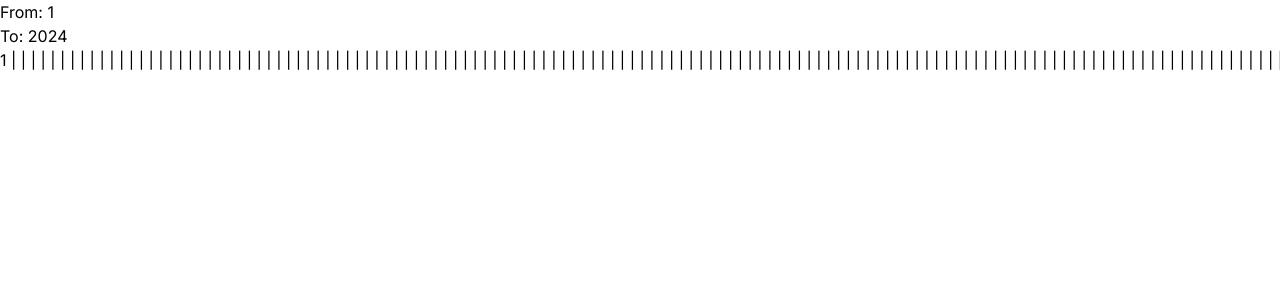
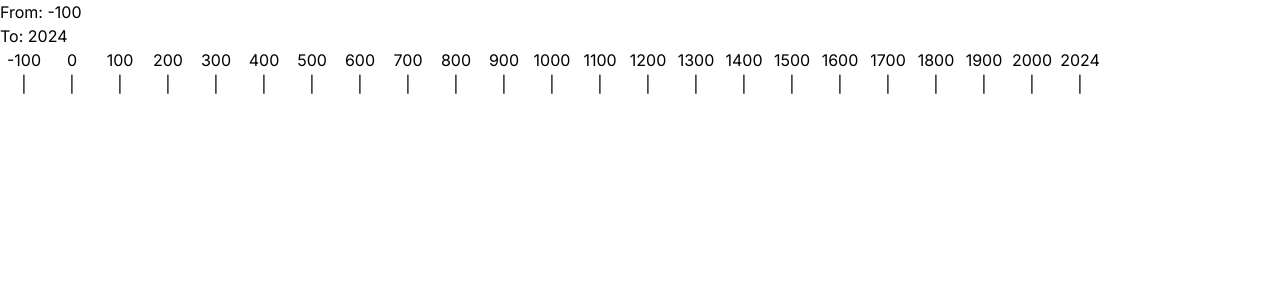
Before and after one commit to WattWozy/StoryLine, a Next.js app in the folder client/: page / in a window 1280 px wide. Shown: the top 300 px of the page. Built offline with nearby package versions, Linux system fonts and the light colour scheme.

Commit message:
slightly different approach

```diff
--- a/client/src/app/page.tsx
+++ b/client/src/app/page.tsx
@@ -3,7 +3,7 @@ import React from 'react'
 
 const Home = () => {
   return (
-    <Timeline from = {1}>
+    <Timeline from = {-100}>
 
     </Timeline>
   )
--- a/client/src/components/core/Timeline.tsx
+++ b/client/src/components/core/Timeline.tsx
@@ -5,15 +5,17 @@ interface TimelineProps {
   to?: number;
 }
 
-const getVerticalLines = (from: number, to: number): string => {
-  let lines = '' + from;
-  for (let year = from; year <= to; year++) {
-    if (year % 5 == 0) {
-        lines += ' | '
+const getEveryXYears = (from: number, to: number, X: number): number[] => {
+    const years: number[] = [from];
+    for (let year = from; year <= to; year++) {
+        if (year % X === 0 && year != from) {
+            years.push(year);
+            console.log(year);
+        }
     }
-  }
-  lines += to;
-  return lines;
+    years.push(to);
+
+    return years;
 }
 
 const Timeline: React.FC<TimelineProps> = ({ from, to }) => {
@@ -21,15 +23,22 @@ const Timeline: React.FC<TimelineProps> = ({ from, to }) => {
 
     const currentYear: number = new Date().getFullYear();
 
-    const verticalLines = getVerticalLines(from, currentYear);
+    const yearsToDisplay = getEveryXYears(from, currentYear, 100);
 
-
+    yearsToDisplay.forEach((year) => console.log(year));
 
   return (
     <>
       <div>From: {from}</div>
       <div>To: {to ? to : currentYear}</div>
-      <span className="text-nowrap overflow-scroll text-clip flex max-w-full max-h-11">{verticalLines}</span>
+      <div className="text-nowrap overflow-scroll text-clip flex max-w-full">
+        {yearsToDisplay.map((divNumber, i) => (
+            <div className="min-w-12" key={i}>
+                <div className="text-center">{divNumber}</div>
+                <div className="text-center">|</div>
+            </div>
+        ))}
+      </div>
     </>
   );
 };
```
